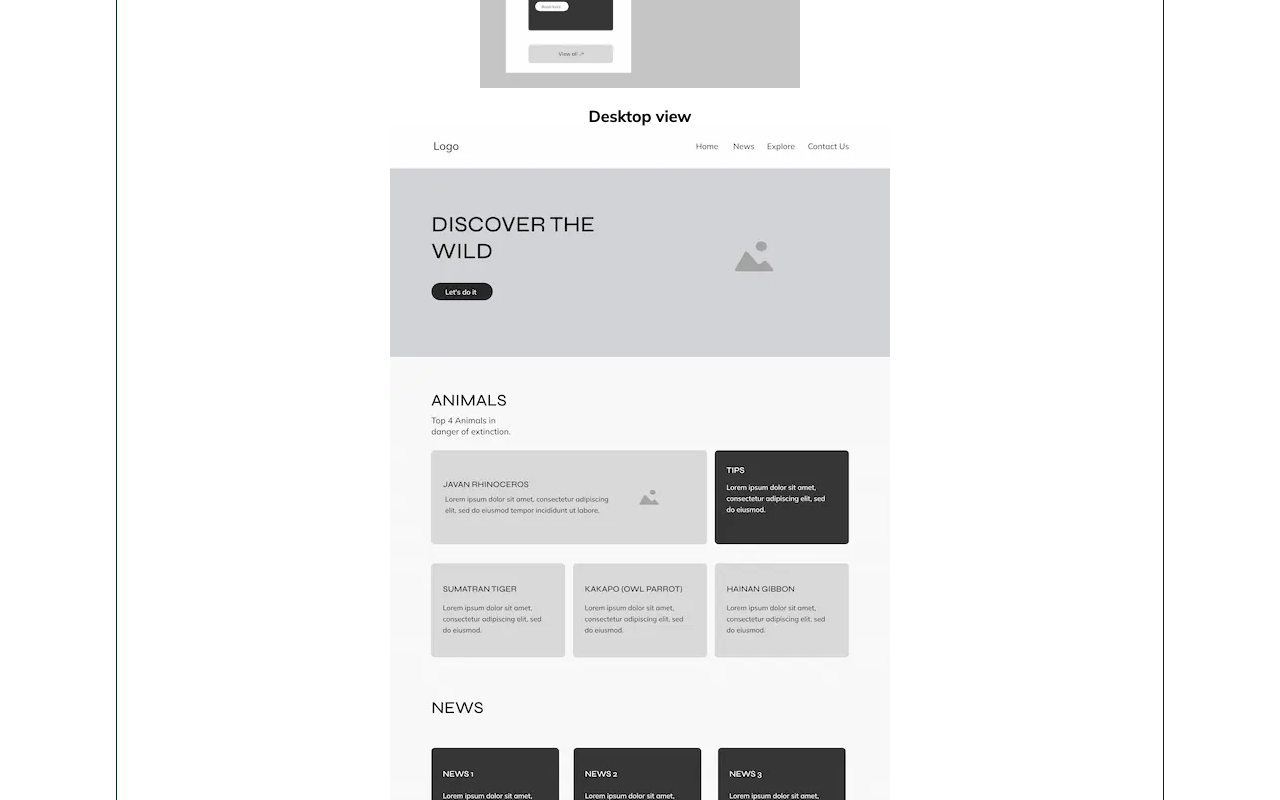
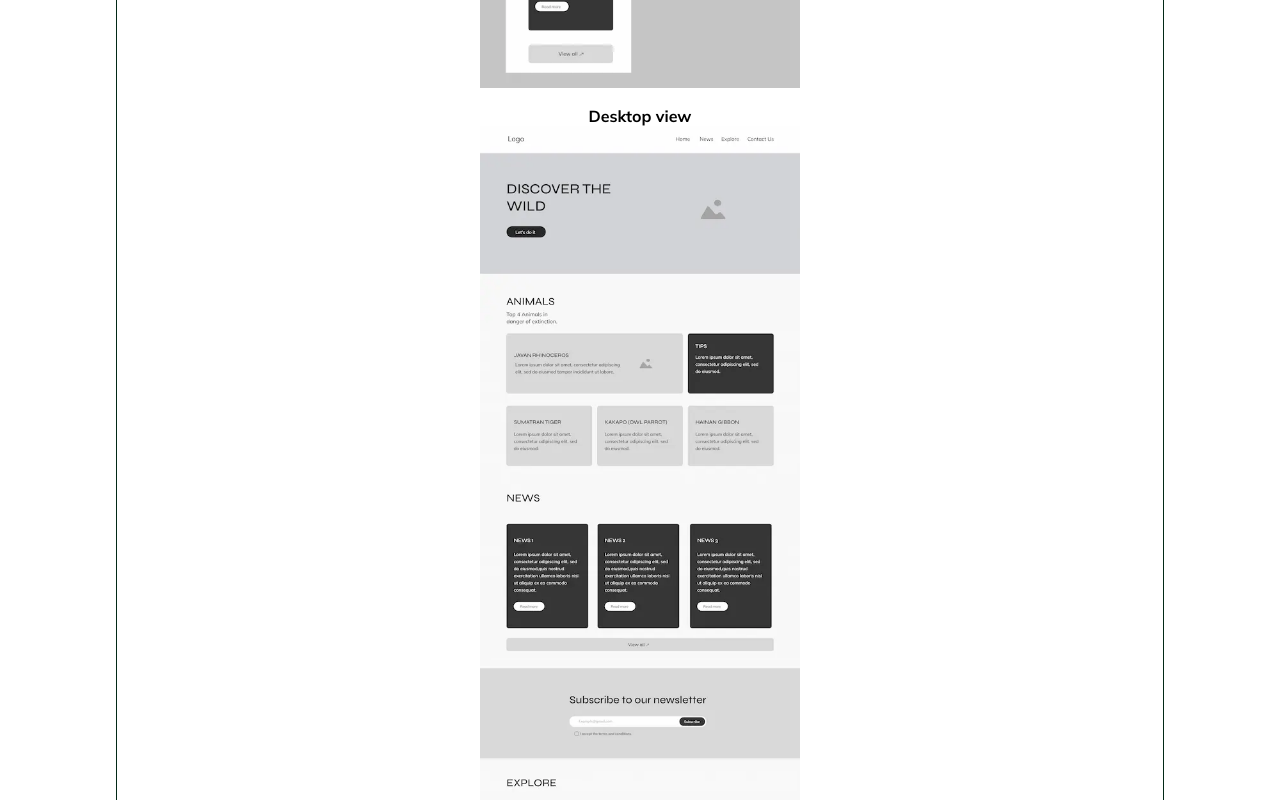
Before and after one commit to Joelnin/wdd231, a plain HTML site: page final/index.html in a window 1280 px wide. Shown: the part 2120-2920 px from the top of the page. Drawn offline with nearby package versions, Linux system fonts and the light colour scheme.

Commit message:
Fixing image display

```diff
--- a/final/styles/base.css
+++ b/final/styles/base.css
@@ -105,13 +105,8 @@ h2 {
     justify-items: center;
 }
 
+.mobile-wireframe,
 .desktop-wireframe {
-    box-sizing: content-box;
-    width: 100%;
-    object-fit: contain;
-}
-
-.mobile-wireframe {
     box-sizing: content-box;
     max-width: 320px;
     width: 100%;
```
